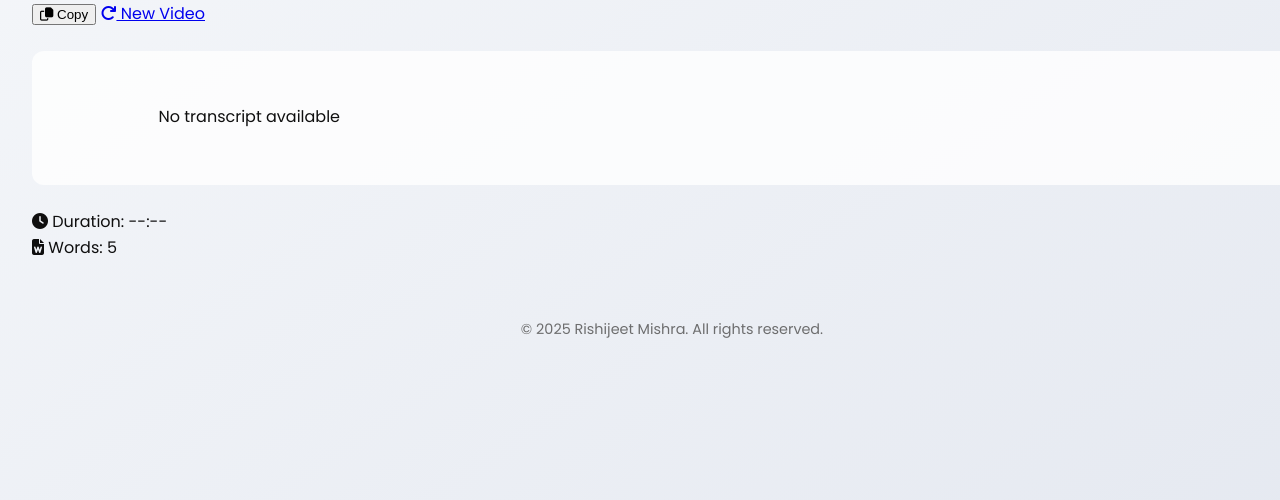
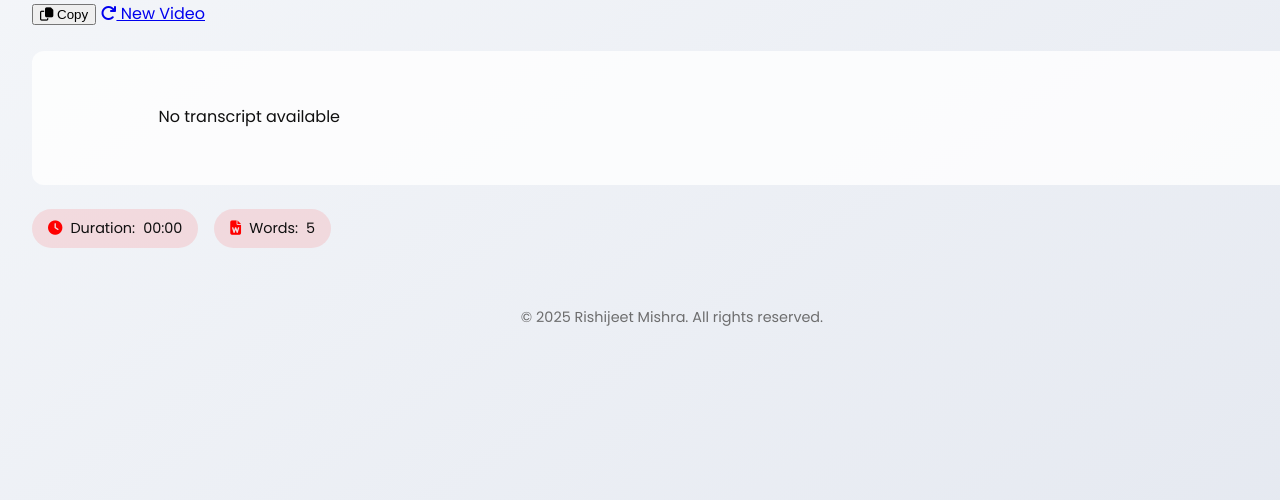
Before and after one commit to rishijeet/ytsynopsis, a FastAPI app: template templates/result.html in a window 1280 px wide; the page is wider, and only the part inside the window is pictured. Shown: the part 209-709 px from the top of that part. Run offline with FastAPI, Linux system fonts and the light colour scheme; the template is opened without the code that fills it, so the values that code supplies are empty.

Commit message:
UI change and CSS fix

```diff
--- a/app/main.py
+++ b/app/main.py
@@ -63,8 +63,10 @@ class TranscriptionResponse(BaseModel):
 async def home(request: Request):
     return templates.TemplateResponse("index.html", {"request": request})
 
-@app.post("/transcribe")
+@app.post("/transcribe", response_class=HTMLResponse)
 async def transcribe(request: Request, youtube_url: str = Form(...)):
+    start_time = time.time()  # Start timer
+
     try:
         if not youtube_url.startswith(('http://', 'https://')):
             raise ValueError("Invalid URL format")
@@ -73,9 +75,19 @@ async def transcribe(request: Request, youtube_url: str = Form(...)):
 
         try:
             result = model.transcribe(audio_path)
+            os.unlink(audio_path)
+
+            end_time = time.time()  # End timer
+            duration = end_time - start_time
+            mins, secs = divmod(int(duration), 60)
+
             return templates.TemplateResponse(
                 "result.html",
-                {"request": request, "transcript": result["text"]}
+                {
+                    "request": request,
+                    "transcript": result["text"],
+                    "duration": f"{mins:02d}:{secs:02d}"  # Format as MM:SS
+                }
             )
         finally:
             # Ensure cleanup even if transcription fails
--- a/static/style.css
+++ b/static/style.css
@@ -268,3 +268,23 @@ input[type="url"]:focus {
 .ready-text {
     display: none !important;
 }
+
+.video-info {
+    display: flex;
+    gap: 1rem;
+    margin-top: 1.5rem;
+}
+
+.chip {
+    background: rgba(255, 0, 0, 0.1);
+    padding: 0.5rem 1rem;
+    border-radius: 2rem;
+    font-size: 0.9rem;
+    display: flex;
+    align-items: center;
+    gap: 0.5rem;
+}
+
+.chip i {
+    color: var(--yt-red);
+}
--- a/templates/result.html
+++ b/templates/result.html
@@ -45,10 +45,12 @@
 
                 <div class="video-info">
                     <div class="chip">
-                        <i class="fas fa-clock"></i> Duration: <span id="videoDuration">--:--</span>
+                        <i class="fas fa-clock"></i>
+                        Duration: <span id="videoDuration">{{ duration if duration else "--:--" }}</span>
                     </div>
                     <div class="chip">
-                        <i class="fas fa-file-word"></i> Words: <span id="wordCount">0</span>
+                        <i class="fas fa-file-word"></i>
+                        Words: <span id="wordCount">0</span>
                     </div>
                 </div>
             </div>
@@ -61,8 +63,15 @@
 
     <script>
     document.addEventListener('DOMContentLoaded', function() {
+        // Calculate word count
         const transcript = document.getElementById('transcriptText').innerText;
         document.getElementById('wordCount').textContent = transcript.split(/\s+/).length;
+
+        // Ensure duration shows even if template variable fails
+        const durationEl = document.getElementById('videoDuration');
+        if (durationEl.textContent === '--:--') {
+            durationEl.textContent = '00:00';  // Fallback
+        }
 
         document.getElementById('copyButton').addEventListener('click', function() {
             navigator.clipboard.writeText(transcript)
```
